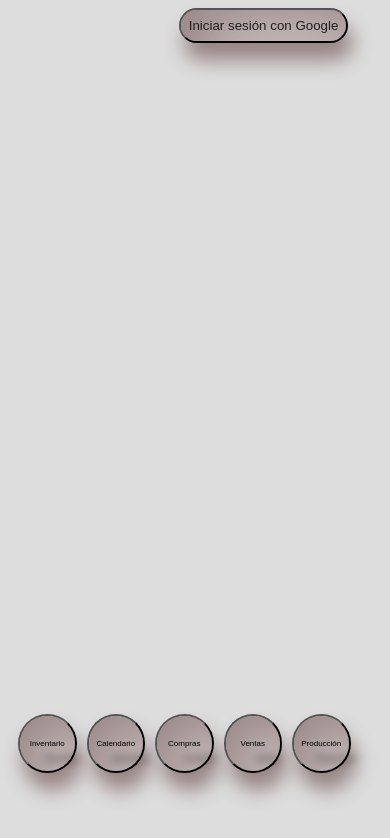
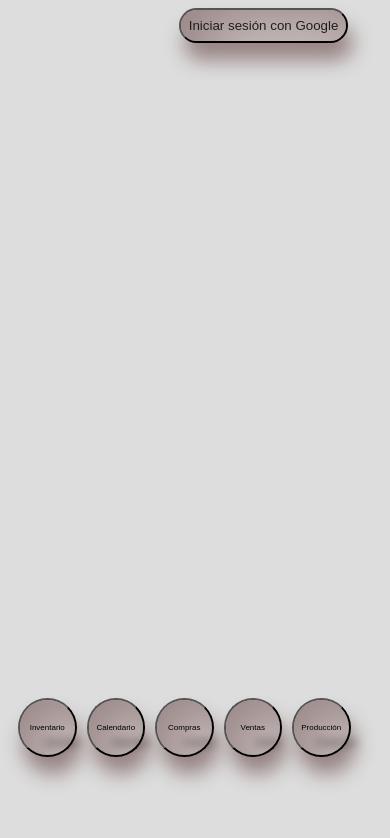
Before and after one commit to ManzCoder-js/megabillaresSCP, a Next.js app: page /Dashboard in a window 390 px wide. Shown: the top 838 px of the page. Built offline with nearby package versions, Linux system fonts and the light colour scheme; no server answers.

Commit message:
modificados:     src/app/estilos/Dashboard.module.css

```diff
--- a/src/app/estilos/Dashboard.module.css
+++ b/src/app/estilos/Dashboard.module.css
@@ -18,7 +18,7 @@
         flex-direction: column-reverse;
         position: absolute;
         width: 100vw;
-        height: 92%;
+        height: 90%;
     }
 
     .content{
```
